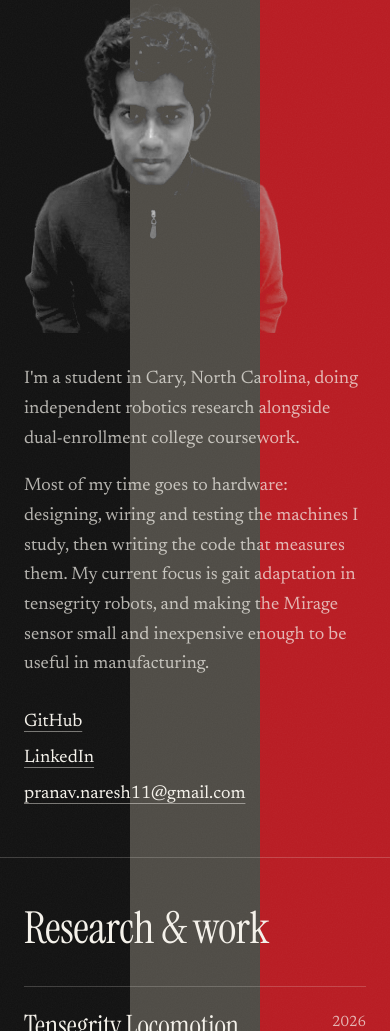
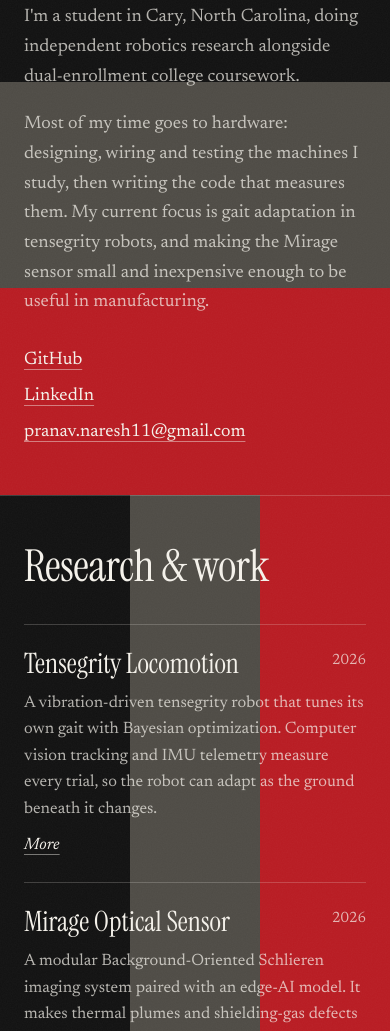
Before and after one commit to pranavnaresh11-ui/PersonalWebsite, a plain HTML site: page index.html in a window 390 px wide. Shown: the part 969-2000 px from the top of the page. Drawn offline with Linux system fonts and the light colour scheme.

Commit message:
Remove the portrait and alternate the bands between vertical and horizontal per section
Co-Authored-By: Claude Opus 5.5 <noreply@anthropic.com>

```diff
--- a/index.html
+++ b/index.html
@@ -17,7 +17,6 @@
   "name": "Pranav Naresh",
   "description": "Independent robotics researcher working on vibration-driven tensegrity robot locomotion, Background-Oriented Schlieren optical sensing and software.",
   "email": "mailto:pranav.naresh11@gmail.com",
-  "image": "assets/pranav.png",
   "address": { "@type": "PostalAddress", "addressLocality": "Cary", "addressRegion": "NC", "addressCountry": "US" },
   "sameAs": [
     "https://www.linkedin.com/in/pranav-naresh/",
@@ -36,10 +35,8 @@
 </script>
 </head>
 <body>
-<!-- Black, grey and red bands run the full height of the page; the layout's three columns sit on them -->
-<div class="bands" aria-hidden="true"></div>
-
-<header class="grid head">
+<!-- Each section is painted with black, grey and red bands; the bands turn between vertical and horizontal from one section to the next -->
+<header class="grid head v">
   <a class="name" href="#top">Pranav Naresh</a>
   <span aria-hidden="true"></span>
   <nav aria-label="Sections">
@@ -51,15 +48,14 @@
 </header>
 
 <main id="top">
-  <section class="grid hero" aria-labelledby="hero-title">
+  <section class="grid hero v" aria-labelledby="hero-title">
     <h1 id="hero-title">Pranav Naresh<br><em>Robotics, optics, &amp; adaptive systems.</em></h1>
     <p class="intro">I work on robots that move without wheels or legs: vibration-driven tensegrity structures that learn, through Bayesian optimization and careful measurement, how to cross ground they have never seen. I also build optical instruments, most recently a Background-Oriented Schlieren sensor that makes heat and gas flow visible to a small on-device model, along with the software that holds these projects together. When I'm away from the bench, I'm usually on a golf course, thinking about the mechanics of a swing.</p>
   </section>
 
-  <div class="grid body">
-    <section class="cell" id="about" aria-labelledby="about-title">
+  <div class="grid body h">
+    <section class="cell h" id="about" aria-labelledby="about-title">
       <h2 id="about-title">About</h2>
-      <img class="portrait" src="assets/pranav.png" alt="Portrait of Pranav Naresh" width="264" height="491">
       <p>I'm a student in Cary, North Carolina, doing independent robotics research alongside dual-enrollment college coursework.</p>
       <p>Most of my time goes to hardware: designing, wiring and testing the machines I study, then writing the code that measures them. My current focus is gait adaptation in tensegrity robots, and making the Mirage sensor small and inexpensive enough to be useful in manufacturing.</p>
       <p class="links">
@@ -69,7 +65,7 @@
       </p>
     </section>
 
-    <section class="cell" id="research" aria-labelledby="research-title">
+    <section class="cell v" id="research" aria-labelledby="research-title">
       <h2 id="research-title">Research &amp; work</h2>
       <div class="list">
         <details>
@@ -95,7 +91,7 @@
       </div>
     </section>
 
-    <section class="cell" id="writing" aria-labelledby="writing-title">
+    <section class="cell h" id="writing" aria-labelledby="writing-title">
       <h2 id="writing-title">Writing</h2>
       <ol class="essays">
         <li><time datetime="2026-11">Nov 2026</time><a href="#">Teaching Tensegrity Structures to Walk on Unfamiliar Ground</a></li>
@@ -106,7 +102,7 @@
   </div>
 </main>
 
-<footer class="grid foot">
+<footer class="grid foot v">
   <span>© 2026 Pranav Naresh</span>
   <span aria-hidden="true"></span>
   <span>Cary, North Carolina</span>
--- a/styles.css
+++ b/styles.css
@@ -20,8 +20,12 @@ body::after { content: ''; position: absolute; inset: 0; z-index: 10; pointer-ev
 h1, h2, p, ol { margin: 0; }
 ol { padding: 0; list-style: none; }
 
-/* Three full-bleed bands: black, grey, red. They cover the whole page height, so they never gap on phones when the browser bar hides */
-.bands { position: absolute; inset: 0; z-index: -1; background: linear-gradient(90deg, var(--black) 0 33.3333%, var(--grey) 33.3333% 66.6667%, var(--red) 66.6667% 100%); }
+/* Black, grey and red bands, full-bleed. Each section paints its own set and the orientation
+   alternates: vertical, then horizontal, then vertical again. */
+.v, .h { --bands: var(--black) 0 33.3333%, var(--grey) 33.3333% 66.6667%, var(--red) 66.6667% 100%; }
+.v { background: linear-gradient(90deg, var(--bands)); }
+.h { background: linear-gradient(180deg, var(--bands)); }
+.body > .cell { background: none; }
 
 /* The layout grid is the bands: three equal columns, each padded the same */
 .grid { display: grid; grid-template-columns: repeat(3, minmax(0, 1fr)); }
@@ -51,8 +55,6 @@ h2 { margin-bottom: 36px; font: 400 44px/1 var(--serif); letter-spacing: -.01em;
 .cell > p { color: var(--cream-muted); }
 .cell > p + p { margin-top: 1em; }
 
-/* About: the portrait sits on the black band with no frame */
-.portrait { display: block; width: min(100%, 264px); height: auto; aspect-ratio: 4 / 5; object-fit: cover; object-position: 50% 0; margin-bottom: 32px; filter: grayscale(1) contrast(1.2) brightness(1.05); mix-blend-mode: lighten; }
 .cell > .links { display: flex; flex-direction: column; align-items: flex-start; gap: 6px; margin-top: 28px; }
 
 /* Research: a reading list; each entry opens in place */
@@ -83,6 +85,10 @@ details[open] .s::after { content: 'Less'; }
   :root { --pad: 24px; }
   .grid { grid-template-columns: 1fr; }
   .grid > [aria-hidden] { display: none; }
+  /* Stacked, each part of the content gets its own bands so the orientation keeps alternating */
+  .body.h { background: none; }
+  .body > .cell.h { background: linear-gradient(180deg, var(--bands)); }
+  .body > .cell.v { background: linear-gradient(90deg, var(--bands)); }
   .head { row-gap: 14px; padding: 28px 0; }
   .hero { padding: 72px 0 80px; row-gap: 40px; }
   .intro { grid-column: 1; font-size: 18px; }
```
